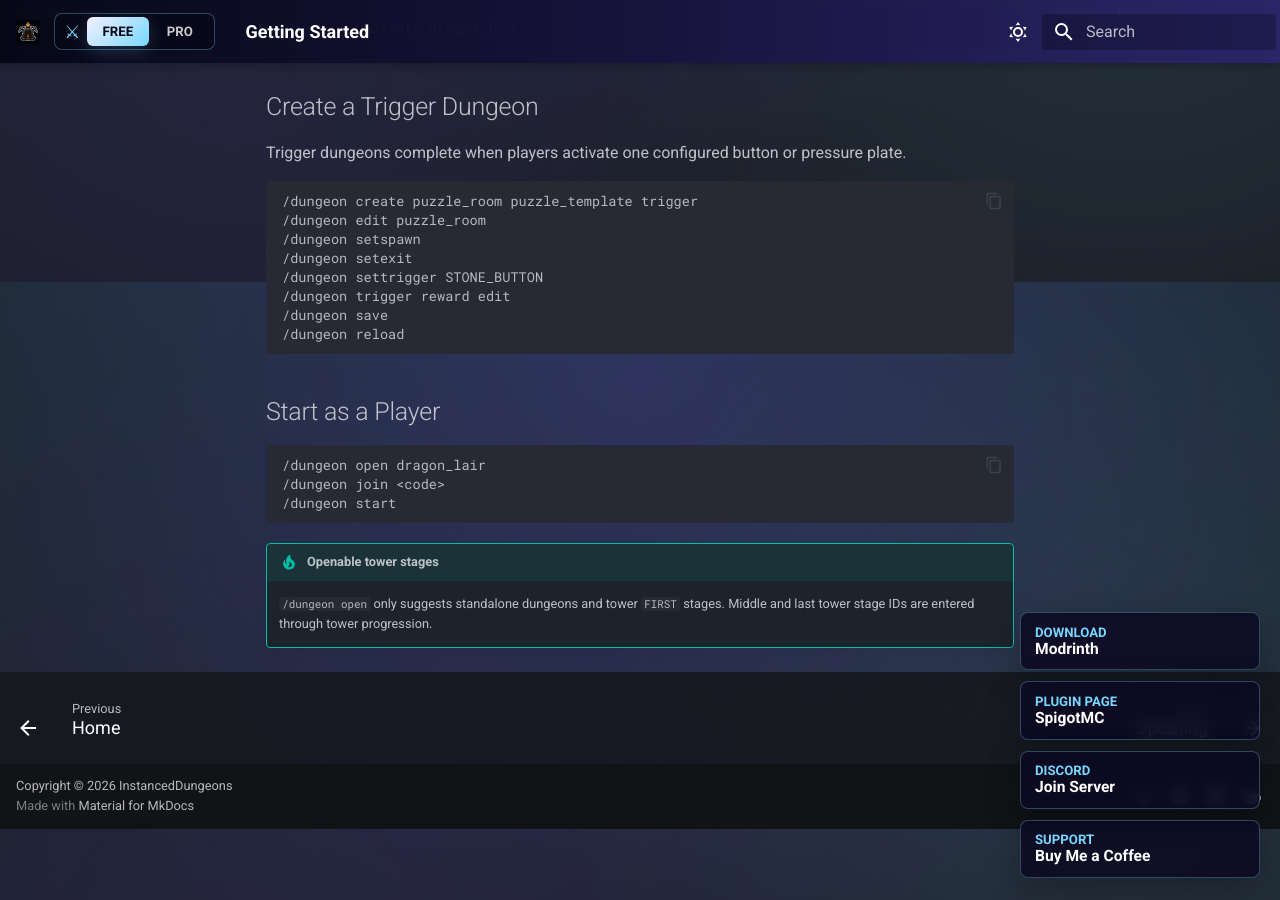
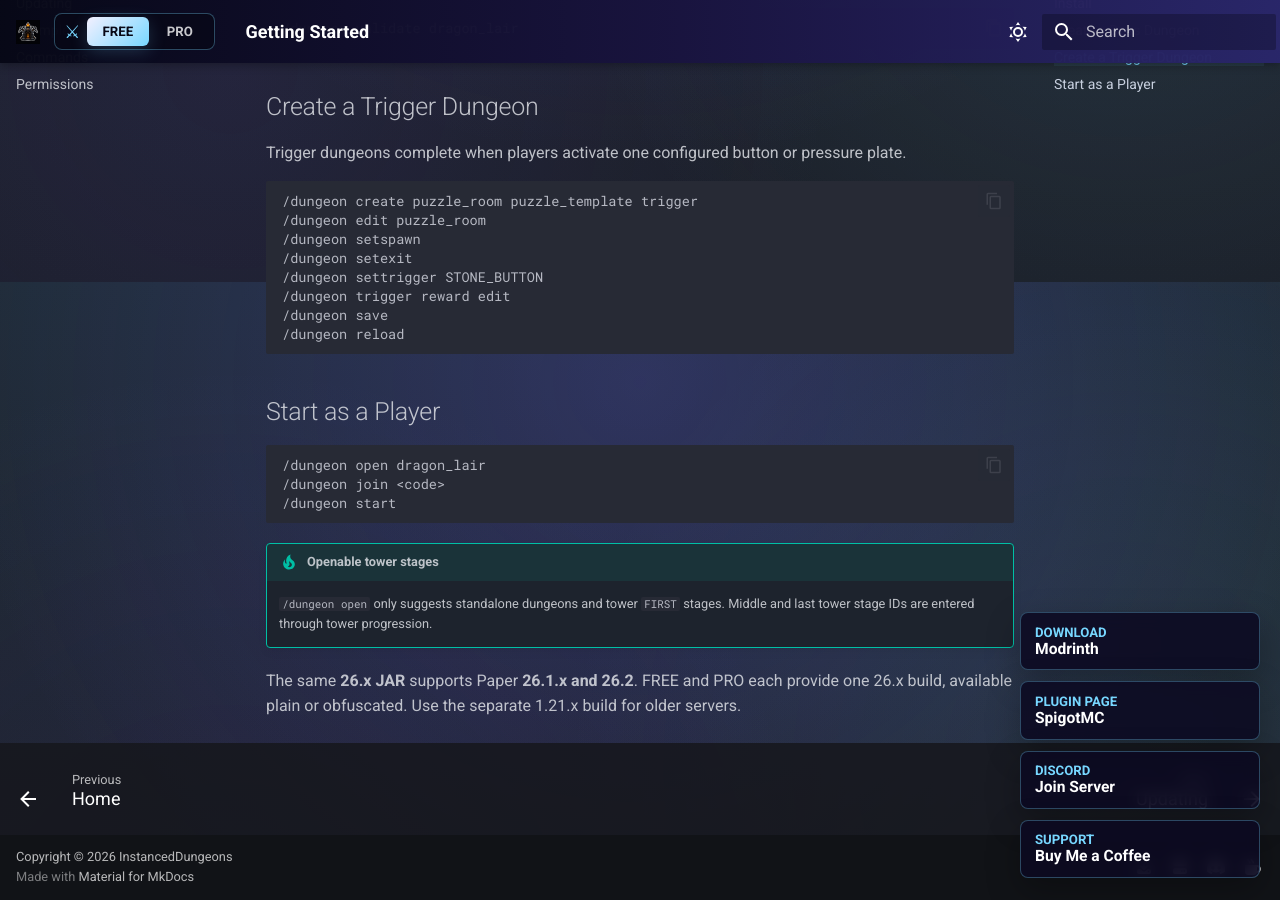
Before and after one commit to wertPL/InstancedDungeons-Docs, an MkDocs documentation site: the page built from docs/getting-started.md, in a window 1280 px wide and 900 px high, scrolled down 1518 px. Built offline with MkDocs 1.6.1 and Material for MkDocs 9.7.7, drawn with Linux system fonts in a browser that asks for light colours; some of the changed text lies outside the part shown.

Commit message:
Clarify shared 26.1 and 26.2 builds for both editions

```diff
--- a/docs/getting-started.md
+++ b/docs/getting-started.md
@@ -7,7 +7,7 @@
 | Target | Java | Multiverse-Core |
 | --- | --- | --- |
 | Paper 1.21.x | 21+ | 5.5.2+ |
-| Paper 26.1.x | 25+ | 5.8.1+ |
+| Paper 26.1.x / 26.2 | 25+ | 5.8.1+ |
 
 Optional integrations:
 
@@ -79,3 +79,5 @@
 
 !!! tip "Openable tower stages"
     `/dungeon open` only suggests standalone dungeons and tower `FIRST` stages. Middle and last tower stage IDs are entered through tower progression.
+
+The same **26.x JAR** supports Paper **26.1.x and 26.2**. FREE and PRO each provide one 26.x build, available plain or obfuscated. Use the separate 1.21.x build for older servers.
```
Also changed, not shown: docs/complete-reference.md (+2 -2 lines), docs/index.md (+1 -1 lines), docs/pro/complete-reference.md (+2 -2 lines), docs/pro/getting-started.md (+3 -1 lines), docs/pro/index.md (+1 -1 lines).
